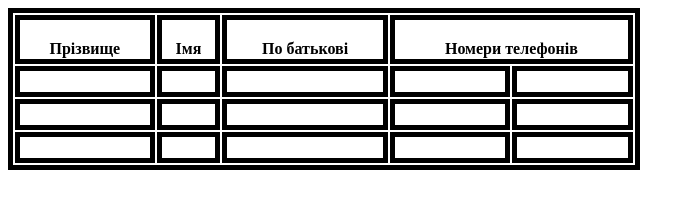
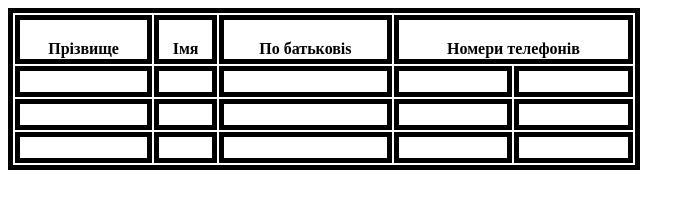
Before and after one commit to andriidubeniuk/Practic_gitHub-1, a plain HTML site: page index.html in a window 1280 px wide. Shown: the whole page, without its empty margins (0-695 px from the left). Drawn offline with Linux system fonts and the light colour scheme.

Commit message:
Update index.html

```diff
--- a/index.html
+++ b/index.html
@@ -22,7 +22,7 @@
       <tr>
         <th>Прізвище</th>
         <th>Імя</th>
-        <th>По батькові</th>
+        <th>По батьковіs</th>
         <th colspan="2">Номери телефонів</th>
       </tr>
       <tr>
```
